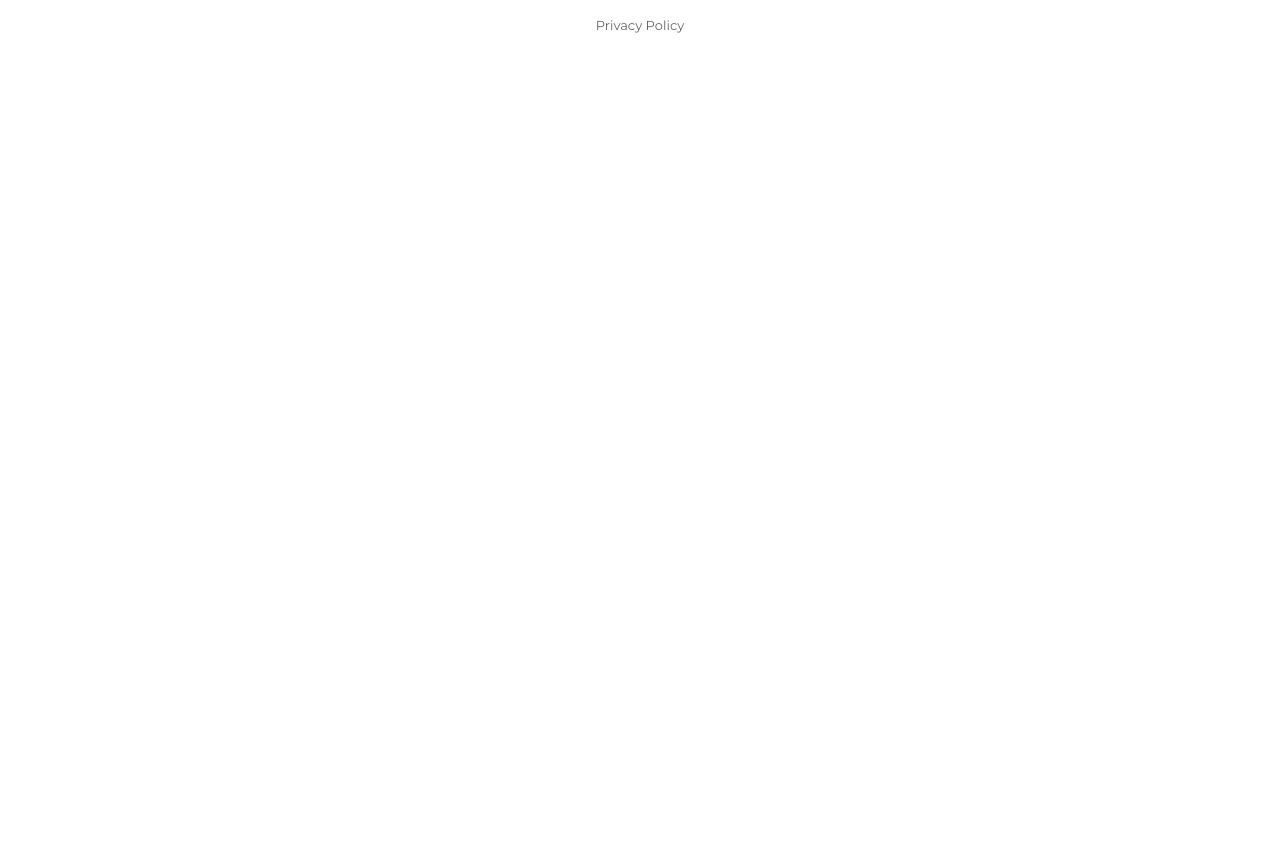
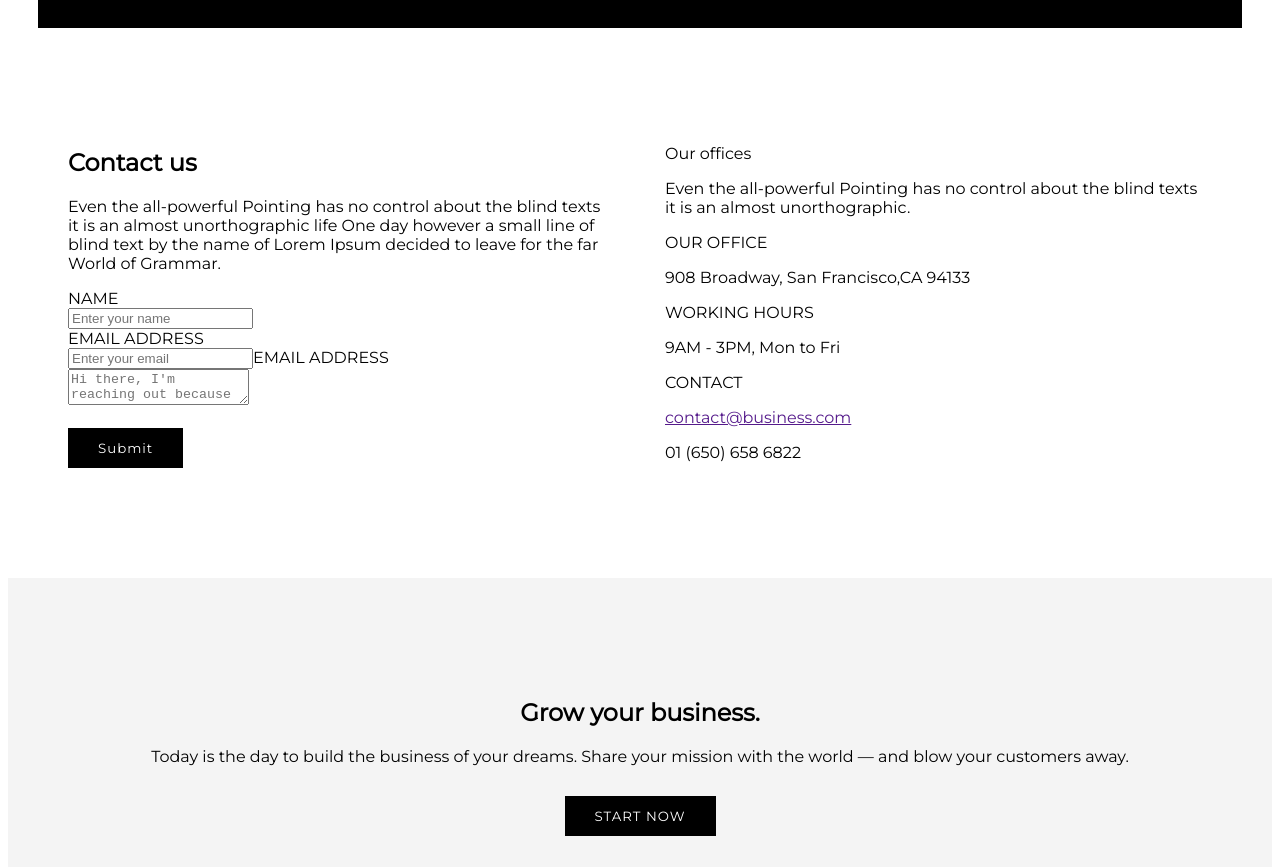
Before and after one commit to thegalluzz/webflow-template-remake, a Next.js app: page /contact in a window 1280 px wide. Shown: the part 700-1567 px from the top of the page. Before the commit the page ends 800 px from the top, so only its background shows below. Built offline with nearby package versions, Linux system fonts and the light colour scheme.

Commit message:
added to contact page and added css for it and created 404 page

```diff
--- a/pages/contact.tsx
+++ b/pages/contact.tsx
@@ -14,20 +14,57 @@ export default function Contact() {
             </Head>
             <main className={styles.main}>
                 <Navbar />
-                <section>
-                    <div>
+                <section className={styles.headersection}>
+                    <div className={styles.aboutoheader}>
                         <div>
-                            <h1>Contact Us</h1>
+                            <h1 className={styles.headingjumbo}>Contact Us</h1>
                         </div>
                     </div>
                 </section>
 
-                <section>
+                <section className={styles.aboutserveicessection}>
                     <div>
-                        <div>
+                        <div className={styles.contactusgrid}>
+                            <div className={styles.contacusformwrap}>
+                                <div>
+                                    <h2>Contact us</h2>
+                                    <p>Even the all-powerful Pointing has no control about the blind texts it is an almost unorthographic life
+                                        One day however a small line of blind text by the name of Lorem Ipsum decided to leave for the far World of Grammar.
+                                    </p>
+                                </div>
+                                <form action="/">
+                                    <label htmlFor="fname">NAME</label><br />
+                                    <input type="text" id="fname" name="fname" placeholder="Enter your name" /><br />
+                                    <label htmlFor="lname">EMAIL ADDRESS</label><br />
+                                    <input type="text" id="email" name="email" placeholder="Enter your email" />
+                                    <label htmlFor="lname">EMAIL ADDRESS</label><br />
+                                    <textarea id="message" name="message" placeholder="Hi there, I'm reaching out because I think we can collaborate…" /><br/><br/>
+                                    <input type="submit" value="Submit"  className={styles.ctabutton}/>
+                                </form>
+                            </div>
+                            <div>
+                                <div>
+                                    <p>Our offices </p>
+                                    <p>Even the all-powerful Pointing has no control about the blind texts it is an almost unorthographic.</p>
+                                </div>
 
+                                <div>
+                                    <p>OUR OFFICE</p>
+                                    <p>908 Broadway, San Francisco,CA 94133</p>
+                                </div>
+                                <div>
+                                    <p>WORKING HOURS</p>
+                                    <p>9AM - 3PM, Mon to Fri</p>
+                                </div>
+                                <div>
+                                    <p>CONTACT</p>
+                                    <a href="">contact@business.com</a>
+                                    <p>01 (650) 658 6822</p>
+                                </div>
+                            </div>
                         </div>
                     </div>
+
                 </section>
 
                 <section>
--- a/styles/Home.module.css
+++ b/styles/Home.module.css
@@ -316,3 +316,12 @@
     justify-content: stretch;
     margin-bottom: 120px;
 }
+
+.contactusgrid{
+    display: grid;
+    grid-template-columns: 1fr 1fr;
+    text-align: left;
+    padding-left: 30px;
+    padding-right: 30px;
+    gap: 50px;
+}
```
Also changed, not shown: pages/404.tsx (added, +7 -0 lines).
